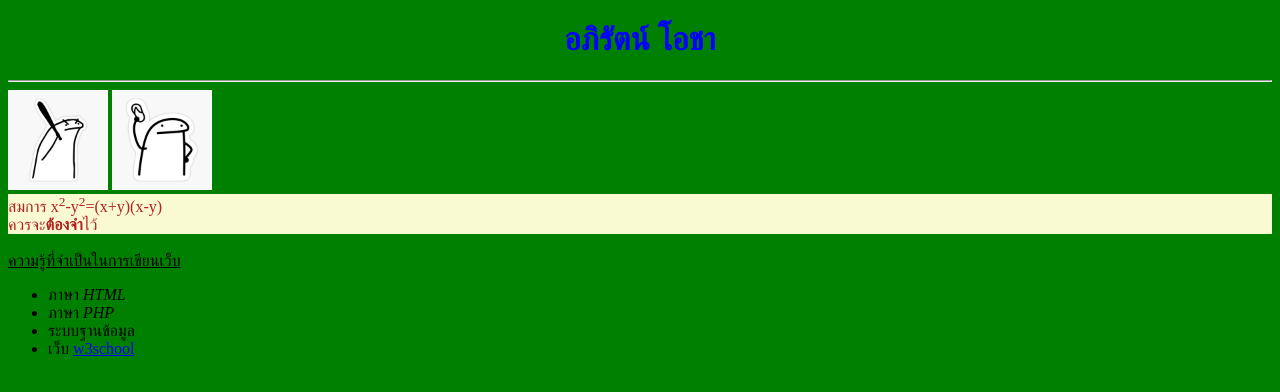
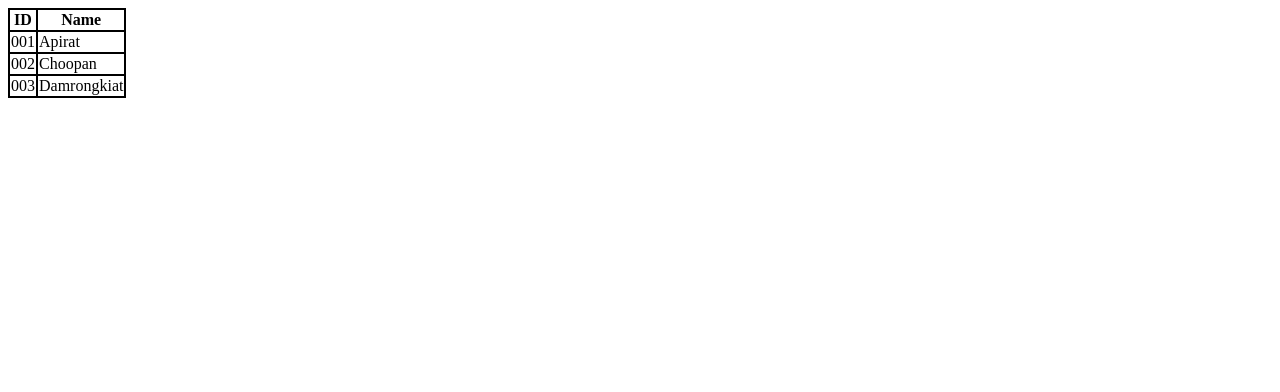
Before and after one commit to iThxxx/week-2, a plain HTML site: page index.html in a window 1280 px wide. Drawn offline with Linux system fonts and the light colour scheme.

Commit message:
Update index.html with table
Update index.html with table

```diff
--- a/index.html
+++ b/index.html
@@ -5,30 +5,18 @@
     <meta name="viewport" content="width=device-width, initial-scale=1.0">
     <title>Homework2</title>
     <style>
-        body{
-            background-color: green;
-        }
-        h1{
-            color: blue;
+        table,th,td{
+            border: 2px solid black;
+            border-collapse: collapse;
         }
     </style>
 </head>
 <body>
-    <h1 style="text-align: center;">อภิรัตน์ โอชา</h1>
-    <hr>
-    <img src="mm1.jpg" alt="meme" style="width: 100px; height: 100px;">
-    <a href="https://www.google.com" target="_blank"><img src="mm2.jpg" alt="meme" style="width: 100px; height: 100px;"></a>
-    <div style="background-color: lightgoldenrodyellow; color: firebrick;">
-        สมการ x<sup>2</sup>-y<sup>2</sup>=(x+y)(x-y)
-        <br>ควรจะ<b>ต้องจำ</b>ไว้
-    </div>
-    <br>
-    <ins>ความรู้ที่จำเป็นในการเขียนเว็บ</ins>
-    <ul>
-        <li>ภาษา <i>HTML</i></li>
-        <li>ภาษา <i>PHP</i></li>
-        <li>ระบบฐานข้อมูล</li>
-        <li>เว็บ <a href="https://www.w3schools.com" target="_blank">w3school</a></li>
-    </ul>
+    <table>
+        <tr><th>ID</th><th>Name</th></tr>
+        <tr><td>001</td><td>Apirat</td></tr>
+        <tr><td>002</td><td>Choopan</td></tr>
+        <tr><td>003</td><td>Damrongkiat</td></tr>
+    </table>
 </body>
 </html>
```
